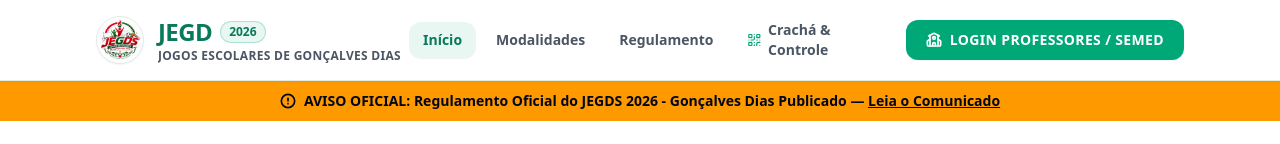
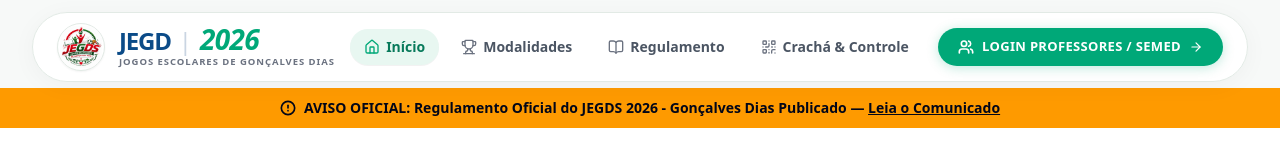
Before and after one commit to semedJEGD/JEGDSISTEM, a Next.js app: page / in a window 1280 px wide. Shown: the top 144 px of the page. Built offline with nearby package versions, Linux system fonts and the light colour scheme; grey boxes are pictures that could not be loaded.

Commit message:
feat: redesign visual do header JEGD 2026 com destaque para o ano e painel flutuante

```diff
--- a/src/components/Navbar.tsx
+++ b/src/components/Navbar.tsx
@@ -3,7 +3,20 @@
 import React, { useEffect, useState } from 'react';
 import Link from 'next/link';
 import { usePathname, useRouter } from 'next/navigation';
-import { School, ShieldCheck, QrCode, LogOut, BookOpen, Trophy, Menu, X, Home } from 'lucide-react';
+import {
+  School,
+  ShieldCheck,
+  QrCode,
+  LogOut,
+  BookOpen,
+  Trophy,
+  Menu,
+  X,
+  Home,
+  Users,
+  ArrowRight,
+  UserCheck
+} from 'lucide-react';
 import { JegdStorage } from '@/lib/storage';
 import { Escola } from '@/types/jegd';
 
@@ -48,103 +61,122 @@ export default function Navbar() {
   };
 
   return (
-    <header className="sticky top-0 z-50 bg-white/95 backdrop-blur-md border-b border-[#E2EAE5] text-[#17221D] shadow-xs w-full max-w-full">
-      <div className="max-w-6xl mx-auto px-3.5 sm:px-6 lg:px-8">
-        <div className="flex items-center justify-between h-16 sm:h-20 gap-2">
+    <header className="sticky top-0 z-50 w-full pt-2.5 sm:pt-3 px-3 sm:px-6 lg:px-8 pb-1.5 transition-all">
+      <div className="max-w-7xl mx-auto">
+        {/* CONTAINER DO HEADER EM PAINEL FLUTUANTE PREMIUM */}
+        <div className="bg-white/98 backdrop-blur-md border border-[#E2EAE5] rounded-2xl sm:rounded-full px-3.5 sm:px-6 py-2 sm:py-2.5 shadow-[0_4px_25px_rgba(0,0,0,0.04)] flex items-center justify-between gap-3">
 
-          {/* Logo Oficial e Título */}
-          <Link href="/" className="flex items-center gap-2 sm:gap-3.5 group shrink-0 min-w-0">
-            <div className="relative w-10 h-10 sm:w-12 sm:h-12 rounded-full overflow-hidden border border-[#E2EAE5] shadow-xs group-hover:scale-105 transition-transform duration-300 bg-white flex items-center justify-center shrink-0">
+          {/* COMPOSIÇÃO DA MARCA: LOGO OFICIAL + JEGD | 2026 + SUBTÍTULO */}
+          <Link href="/" className="flex items-center gap-2.5 sm:gap-3.5 group shrink-0 select-none">
+            {/* Logo Oficial Intacta */}
+            <div className="relative w-10 h-10 sm:w-12 sm:h-12 rounded-full overflow-hidden border border-[#E2EAE5] bg-white flex items-center justify-center shrink-0 shadow-xs group-hover:scale-105 transition-transform duration-300">
               <img
                 src="/logo-jegd.png"
-                alt="Logo JEGD 2026"
+                alt="Logo Oficial JEGD 2026"
                 className="w-full h-full object-contain p-0.5"
               />
             </div>
-            <div className="min-w-0">
-              <div className="flex items-center gap-1.5 sm:gap-2">
-                <span className="font-black text-xl sm:text-2xl tracking-tight text-[#087A5B]">
+
+            {/* Identidade Textual: JEGD | 2026 em Destaque */}
+            <div className="flex flex-col justify-center">
+              <div className="flex items-baseline gap-1.5 sm:gap-2">
+                <span className="font-black text-xl sm:text-2xl tracking-tighter text-[#0B4B88] leading-none">
                   JEGD
                 </span>
-                <span className="bg-[#E8F7F1] text-[#087A5B] text-[10px] sm:text-xs font-black px-2 py-0.5 rounded-full border border-[#00A878]/25">
+
+                {/* Divisória Vertical Elegante */}
+                <span className="text-slate-300 font-light text-xl sm:text-2xl leading-none select-none">
+                  |
+                </span>
+
+                {/* 2026 com Destaque e Presença Visual */}
+                <span className="font-black text-2xl sm:text-[28px] italic tracking-tight text-[#00A878] leading-none">
                   2026
                 </span>
               </div>
-              <p className="hidden sm:block text-xs text-[#4B5563] font-semibold tracking-wide uppercase truncate">
+
+              {/* Subtítulo Discreto e Institucional */}
+              <p className="hidden sm:block text-[8px] sm:text-[9.5px] font-bold tracking-widest text-[#6B7280] uppercase mt-0.5">
                 Jogos Escolares de Gonçalves Dias
               </p>
             </div>
           </Link>
 
-          {/* Navegação Central Desktop */}
-          <nav className="hidden md:flex items-center gap-1.5">
+          {/* NAVEGAÇÃO CENTRAL DESKTOP (CLEAN & OUTLINE) */}
+          <nav className="hidden md:flex items-center gap-1.5 lg:gap-2">
             <Link
               href="/"
-              className={`px-3.5 py-2 rounded-xl text-sm font-bold transition-all ${
+              className={`px-3.5 py-2 rounded-xl sm:rounded-full text-xs sm:text-sm font-bold flex items-center gap-1.5 transition-all ${
                 pathname === '/'
-                  ? 'bg-[#E8F7F1] text-[#087A5B] shadow-2xs'
+                  ? 'bg-[#E8F7F1] text-[#087A5B] shadow-2xs font-black'
                   : 'text-[#4B5563] hover:text-[#17221D] hover:bg-[#F7F9F8]'
               }`}
             >
-              Início
+              <Home className={`w-4 h-4 ${pathname === '/' ? 'text-[#00A878]' : 'text-[#6B7280]'}`} />
+              <span>Início</span>
             </Link>
+
             <Link
               href="/modalidades"
-              className={`px-3.5 py-2 rounded-xl text-sm font-bold transition-all ${
+              className={`px-3.5 py-2 rounded-xl sm:rounded-full text-xs sm:text-sm font-bold flex items-center gap-1.5 transition-all ${
                 pathname.startsWith('/modalidades')
-                  ? 'bg-[#E8F7F1] text-[#087A5B] shadow-2xs'
+                  ? 'bg-[#E8F7F1] text-[#087A5B] shadow-2xs font-black'
                   : 'text-[#4B5563] hover:text-[#17221D] hover:bg-[#F7F9F8]'
               }`}
             >
-              Modalidades
+              <Trophy className={`w-4 h-4 ${pathname.startsWith('/modalidades') ? 'text-[#00A878]' : 'text-[#6B7280]'}`} />
+              <span>Modalidades</span>
             </Link>
+
             <Link
               href="/regulamento"
-              className={`px-3.5 py-2 rounded-xl text-sm font-bold transition-all ${
+              className={`px-3.5 py-2 rounded-xl sm:rounded-full text-xs sm:text-sm font-bold flex items-center gap-1.5 transition-all ${
                 pathname.startsWith('/regulamento')
-                  ? 'bg-[#E8F7F1] text-[#087A5B] shadow-2xs'
+                  ? 'bg-[#E8F7F1] text-[#087A5B] shadow-2xs font-black'
                   : 'text-[#4B5563] hover:text-[#17221D] hover:bg-[#F7F9F8]'
               }`}
             >
-              Regulamento
+              <BookOpen className={`w-4 h-4 ${pathname.startsWith('/regulamento') ? 'text-[#00A878]' : 'text-[#6B7280]'}`} />
+              <span>Regulamento</span>
             </Link>
+
             <Link
               href="/validar"
-              className={`px-3.5 py-2 rounded-xl text-sm font-bold flex items-center gap-1.5 transition-all ${
+              className={`px-3.5 py-2 rounded-xl sm:rounded-full text-xs sm:text-sm font-bold flex items-center gap-1.5 transition-all ${
                 pathname.startsWith('/validar')
-                  ? 'bg-[#E8F7F1] text-[#087A5B] shadow-2xs'
+                  ? 'bg-[#E8F7F1] text-[#087A5B] shadow-2xs font-black'
                   : 'text-[#4B5563] hover:text-[#17221D] hover:bg-[#F7F9F8]'
               }`}
             >
-              <QrCode className="w-4 h-4 text-[#00A878]" />
-              Crachá & Controle
+              <QrCode className={`w-4 h-4 ${pathname.startsWith('/validar') ? 'text-[#00A878]' : 'text-[#6B7280]'}`} />
+              <span>Crachá & Controle</span>
             </Link>
           </nav>
 
-          {/* Área de Acesso Rápido / Portais & Hamburger Mobile */}
-          <div className="flex items-center gap-1.5 sm:gap-3 shrink-0">
+          {/* BOTÃO DE LOGIN / ÁREA AUTENTICADA & MENU MOBILE */}
+          <div className="flex items-center gap-2 sm:gap-3 shrink-0">
             {escolaAtual ? (
               <div className="flex items-center gap-1.5 sm:gap-2">
                 <Link
                   href="/escola/dashboard"
-                  className="flex items-center gap-1.5 px-3 py-1.5 sm:px-4 sm:py-2 rounded-xl bg-[#E8F7F1] hover:bg-[#d8f1e7] border border-[#00A878]/30 text-xs sm:text-sm font-bold text-[#087A5B] transition-all"
+                  className="flex items-center gap-1.5 px-3.5 py-2 rounded-full bg-[#E8F7F1] hover:bg-[#d8f1e7] border border-[#00A878]/30 text-xs sm:text-sm font-black text-[#087A5B] transition-all shadow-2xs"
                 >
-                  <School className="w-3.5 h-3.5 sm:w-4 sm:h-4 text-[#00A878]" />
-                  <span className="max-w-[70px] sm:max-w-none truncate">{escolaAtual.sigla || 'Painel'}</span>
+                  <School className="w-4 h-4 text-[#00A878]" />
+                  <span className="max-w-[100px] sm:max-w-none truncate">{escolaAtual.sigla || 'Painel'}</span>
                 </Link>
                 <button
                   onClick={handleLogoutEscola}
                   title="Sair da Escola"
-                  className="p-1.5 sm:p-2 rounded-xl bg-white hover:bg-rose-50 hover:text-rose-600 border border-[#E2EAE5] text-[#4B5563] transition-colors"
+                  className="p-2 rounded-full bg-white hover:bg-rose-50 hover:text-rose-600 border border-[#E2EAE5] text-[#4B5563] transition-colors"
                 >
-                  <LogOut className="w-3.5 h-3.5 sm:w-4 sm:h-4" />
+                  <LogOut className="w-4 h-4" />
                 </button>
               </div>
             ) : isAdmin ? (
               <div className="flex items-center gap-1.5">
                 <Link
                   href="/admin/dashboard"
-                  className="flex items-center gap-1.5 px-3 py-2 sm:px-4 sm:py-2.5 rounded-xl bg-amber-500 hover:bg-amber-600 text-slate-950 text-xs sm:text-sm font-bold shadow-xs hover:shadow-md transition-all"
+                  className="flex items-center gap-1.5 px-4 py-2 rounded-full bg-amber-500 hover:bg-amber-600 text-slate-950 text-xs sm:text-sm font-black shadow-xs hover:shadow-md transition-all"
                 >
                   <ShieldCheck className="w-4 h-4" />
                   <span>Painel SEMED</span>
@@ -152,7 +184,7 @@ export default function Navbar() {
                 <button
                   onClick={handleLogoutAdmin}
                   title="Sair do Painel SEMED"
-                  className="p-2 rounded-xl bg-white hover:bg-rose-50 hover:text-rose-600 border border-[#E2EAE5] text-[#4B5563] transition-colors"
+                  className="p-2 rounded-full bg-white hover:bg-rose-50 hover:text-rose-600 border border-[#E2EAE5] text-[#4B5563] transition-colors"
                 >
                   <LogOut className="w-4 h-4" />
                 </button>
@@ -160,10 +192,11 @@ export default function Navbar() {
             ) : (
               <Link
                 href="/escola/login"
-                className="flex items-center gap-2 px-3 py-2 sm:px-5 sm:py-2.5 rounded-xl bg-[#00A878] hover:bg-[#087A5B] text-white text-xs sm:text-sm font-black tracking-wide shadow-xs hover:shadow-md transition-all active:scale-95 whitespace-nowrap"
+                className="flex items-center gap-2 px-4 sm:px-5 py-2 sm:py-2.5 rounded-full bg-[#00A878] hover:bg-[#087A5B] text-white text-xs sm:text-[13px] font-black tracking-wide shadow-[0_2px_12px_rgba(0,168,120,0.25)] hover:shadow-[0_4px_16px_rgba(0,168,120,0.35)] transition-all hover:scale-[1.02] active:scale-95 whitespace-nowrap group/login"
               >
-                <School className="w-4 h-4 stroke-[2.5]" />
+                <Users className="w-3.5 h-3.5 sm:w-4 sm:h-4 stroke-[2.5]" />
                 <span>LOGIN PROFESSORES / SEMED</span>
+                <ArrowRight className="w-3.5 h-3.5 group-hover/login:translate-x-0.5 transition-transform" />
               </Link>
             )}
 
@@ -180,16 +213,17 @@ export default function Navbar() {
         </div>
       </div>
 
-      {/* Menu Mobile Dropdown Drawer */}
+      {/* MENU MOBILE DROPDOWN DRAWER */}
       {menuMobileAberto && (
-        <div className="md:hidden bg-white border-b border-[#E2EAE5] px-4 py-4 space-y-3 shadow-lg animate-in slide-in-from-top-2 duration-200">
+        <div className="md:hidden max-w-7xl mx-auto mt-2">
+          <div className="bg-white/98 backdrop-blur-md border border-[#E2EAE5] rounded-2xl p-4 space-y-3 shadow-xl animate-in slide-in-from-top-2 duration-200">
             <nav className="flex flex-col space-y-1.5">
               <Link
                 href="/"
                 onClick={() => setMenuMobileAberto(false)}
                 className={`flex items-center gap-3 px-3.5 py-2.5 rounded-xl text-sm font-bold transition-all ${
                   pathname === '/'
-                  ? 'bg-[#E8F7F1] text-[#087A5B]'
+                    ? 'bg-[#E8F7F1] text-[#087A5B] font-black'
                     : 'text-[#4B5563] hover:bg-[#F7F9F8]'
                 }`}
               >
@@ -202,7 +236,7 @@ export default function Navbar() {
                 onClick={() => setMenuMobileAberto(false)}
                 className={`flex items-center gap-3 px-3.5 py-2.5 rounded-xl text-sm font-bold transition-all ${
                   pathname.startsWith('/modalidades')
-                  ? 'bg-[#E8F7F1] text-[#087A5B]'
+                    ? 'bg-[#E8F7F1] text-[#087A5B] font-black'
                     : 'text-[#4B5563] hover:bg-[#F7F9F8]'
                 }`}
               >
@@ -215,7 +249,7 @@ export default function Navbar() {
                 onClick={() => setMenuMobileAberto(false)}
                 className={`flex items-center gap-3 px-3.5 py-2.5 rounded-xl text-sm font-bold transition-all ${
                   pathname.startsWith('/regulamento')
-                  ? 'bg-[#E8F7F1] text-[#087A5B]'
+                    ? 'bg-[#E8F7F1] text-[#087A5B] font-black'
                     : 'text-[#4B5563] hover:bg-[#F7F9F8]'
                 }`}
               >
@@ -228,7 +262,7 @@ export default function Navbar() {
                 onClick={() => setMenuMobileAberto(false)}
                 className={`flex items-center gap-3 px-3.5 py-2.5 rounded-xl text-sm font-bold transition-all ${
                   pathname.startsWith('/validar')
-                  ? 'bg-[#E8F7F1] text-[#087A5B]'
+                    ? 'bg-[#E8F7F1] text-[#087A5B] font-black'
                     : 'text-[#4B5563] hover:bg-[#F7F9F8]'
                 }`}
               >
@@ -244,29 +278,21 @@ export default function Navbar() {
                   onClick={() => setMenuMobileAberto(false)}
                   className="w-full flex items-center justify-center gap-2 py-3 rounded-xl bg-[#00A878] text-white text-sm font-black shadow-xs"
                 >
-                <School className="w-4 h-4" />
+                  <Users className="w-4 h-4" />
                   <span>LOGIN PROFESSORES / SEMED</span>
                 </Link>
               )}
 
-            {isAdmin && (
-              <div className="flex items-center justify-between p-2 rounded-xl bg-amber-50 border border-amber-200">
-                <Link
-                  href="/admin/dashboard"
-                  onClick={() => setMenuMobileAberto(false)}
-                  className="flex items-center gap-2 text-xs font-bold text-amber-900"
+              {(escolaAtual || isAdmin) && (
+                <button
+                  onClick={escolaAtual ? handleLogoutEscola : handleLogoutAdmin}
+                  className="w-full flex items-center justify-center gap-2 py-2.5 rounded-xl border border-rose-200 bg-rose-50 text-rose-700 text-xs font-bold"
                 >
-                  <ShieldCheck className="w-4 h-4 text-amber-600" />
-                  <span>Painel Admin SEMED</span>
-                </Link>
-                <button
-                  onClick={handleLogoutAdmin}
-                  className="text-xs text-rose-600 font-bold px-2 py-1 bg-white rounded-lg border border-rose-200"
-                >
-                  Sair
+                  <LogOut className="w-4 h-4" />
+                  <span>Sair da Sessão</span>
                 </button>
+              )}
             </div>
-            )}
           </div>
         </div>
       )}
```
Lines whose indentation alone changed are shown as unchanged.
